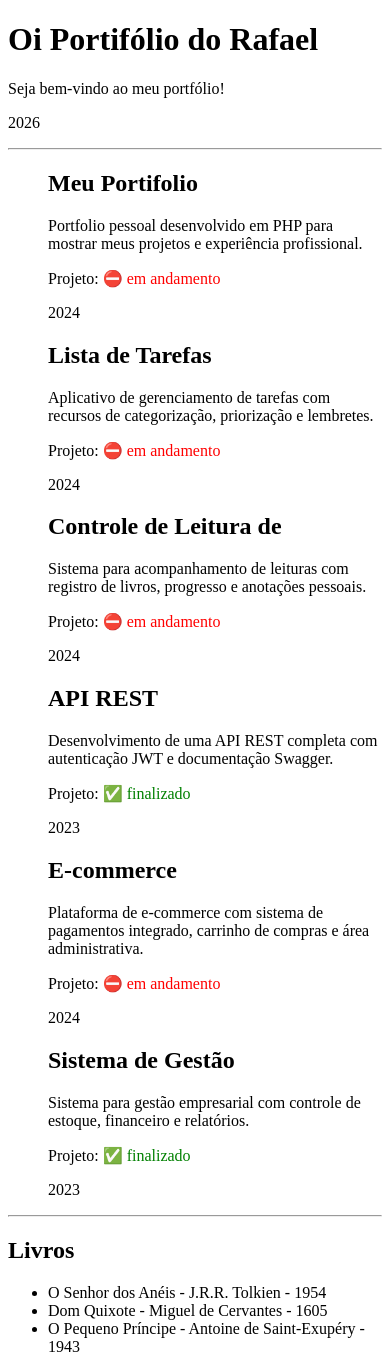
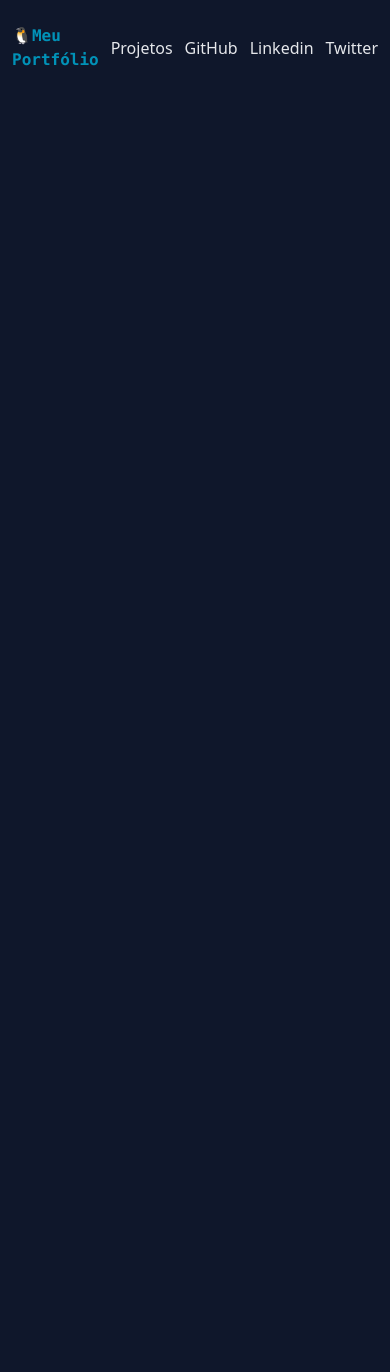
Before and after one commit to rafaumeu/portifolio_php, a PHP site: page / in a window 390 px wide. After the commit the page ends 66 px from the top, so only its background shows below. Run offline with PHP 8.4, Linux system fonts and the light colour scheme.

Commit message:
refactor(ui): migrate to tailwindcss and reset structure - Remove legacy PHP logic and native styles - integrate TailwindCSS via CDN - Implement new responsive header with navigation - Setup fresh HTML5 semantic layout

```diff
--- a/index.php
+++ b/index.php
@@ -4,142 +4,35 @@
 <head>
     <meta charset="UTF-8">
     <meta name="viewport" content="width=device-width, initial-scale=1.0">
+    <script src="https://cdn.jsdelivr.net/npm/@tailwindcss/browser@4"></script>
+
     <title>Meu Portfólio</title>
 </head>
 
-<body>
-    <?php
-    $name = "Rafael";
-    $greeting = "Oi";
-    $title = $greeting . " Portifólio do " . $name;
-    $subtitle = "Seja bem-vindo ao meu portfólio!";
-    $year = date("Y");
-    $project = "Meu Portifolio";
-    $finished = false;
-    $projectDate = "2025-11-02";
-    $description = "Este é o meu portfólio, onde você pode ver todos os meus projetos e minhas habilidades.";
-    $projects = [
-        [
-            "title" => "Meu Portifolio",
-            "finished" => false,
-            "year" => 2024,
-            "description" => "Portfolio pessoal desenvolvido em PHP para mostrar meus projetos e experiência profissional.",
-        ],
-        [
-            "title" => "Lista de Tarefas",
-            "finished" => false,
-            "year" => 2024,
-            "description" => "Aplicativo de gerenciamento de tarefas com recursos de categorização, priorização e lembretes.",
-        ],
-        [
-            "title" => "Controle de Leitura de",
-            "finished" => false,
-            "year" => 2024,
-            "description" => "Sistema para acompanhamento de leituras com registro de livros, progresso e anotações pessoais.",
-        ],
-        [
-            "title" => "API REST",
-            "finished" => true,
-            "year" => 2023,
-            "description" => "Desenvolvimento de uma API REST completa com autenticação JWT e documentação Swagger."
-        ],
-        [
-            "title" => "E-commerce",
-            "finished" => false,
-            "year" => 2024,
-            "description" => "Plataforma de e-commerce com sistema de pagamentos integrado, carrinho de compras e área administrativa."
-        ],
-        [
-            "title" => "Sistema de Gestão",
-            "finished" => true,
-            "year" => 2023,
-            "description" => "Sistema para gestão empresarial com controle de estoque, financeiro e relatórios."
-        ]
-    ];
-    $books = [
-        [
-            "title" => "O Senhor dos Anéis",
-            "author" => "J.R.R. Tolkien",
-            "year" => 1954,
-            "read" => true
-        ],
-        [
-            "title" => "Cem Anos de Solidão",
-            "author" => "Gabriel García Márquez",
-            "year" => 1967,
-            "read" => false
-        ],
-        [
-            "title" => "Dom Quixote",
-            "author" => "Miguel de Cervantes",
-            "year" => 1605,
-            "read" => true
-        ],
-        [
-            "title" => "1984",
-            "author" => "George Orwell",
-            "year" => 1949,
-            "read" => false
-        ],
-        [
-            "title" => "O Pequeno Príncipe",
-            "author" => "Antoine de Saint-Exupéry",
-            "year" => 1943,
-            "read" => true
-        ]
-    ];
-    function verifyIfProjectIsFinalized($project)
-    {
-        if ($project["finished"]) {
-            echo '<span style="color: green;">
-                ✅ finalizado
-            </span>';
-        } else {
-            echo '<span style="color: red;">
-                ⛔ em andamento
-            </span>';
-        }
-    }
-
-    $projects = array_filter($projects, function ($projects) {
-        return $projects["year"] >= 2024 || $projects["year"] === 2023;
-    });
-    $books = array_filter($books, function ($books) {
-        return $books["read"] === true;
-    });
-    ?>
-    <h1><?= $title; ?></h1>
-    <p><?= $subtitle; ?></p>
-    <p><?= $year; ?></p>
-    <hr />
-    <ul>
-        <?php foreach ($projects as $project): ?>
-            <div <?php if ((2025 - $year) > 2): ?>
-                style="background-color: burlywood;"
-                <?php endif; ?>>
-
-
-                <h2><?= $project["title"]; ?></h2>
-                <p><?= $project["description"]; ?></p>
-                <div>
-                    <div>Projeto:
-
-                        <?php verifyIfProjectIsFinalized($project); ?>
-
-                    </div>
-                    <p><?= $project["year"]; ?></p>
-                </div>
-            </div>
-        <?php endforeach; ?>
-    </ul>
-    <hr />
-    <h2>Livros</h2>
-    <ul>
-        <?php foreach ($books as $book): ?>
-            <li><?= $book["title"]; ?> - <?= $book["author"]; ?> - <?= $book["year"]; ?></li>
-        <?php endforeach; ?>
-    </ul>
-
+<body class="bg-slate-900 text-white">
+    <header class="mx-auto max-w-screen-lg px-3 py-6 flex items-center justify-between">
+        <div class="font-bold font-mono text-cyan-600">
+            🐧Meu Portfólio
+        </div>
+        <div>
+            <ul class="flex gap-x-3 text-gray-200 font-medium">
+                <li><a href="#" class="hover:underline">Projetos</a></li>
+                <li><a href="#" class="hover:underline">GitHub</a></li>
+                <li><a href="#" class="hover:underline">Linkedin</a></li>
+                <li><a href="#" class="hover:underline">Twitter</a></li>
+            </ul>
+        </div>
+    </header>
+    <main>
+        <section>
+            <div></div>
+            <div></div>
+        </section>
+        <section>
+            <div></div>
+        </section>
+    </main>
+    <footer></footer>
 </body>
 
 </html>
```
